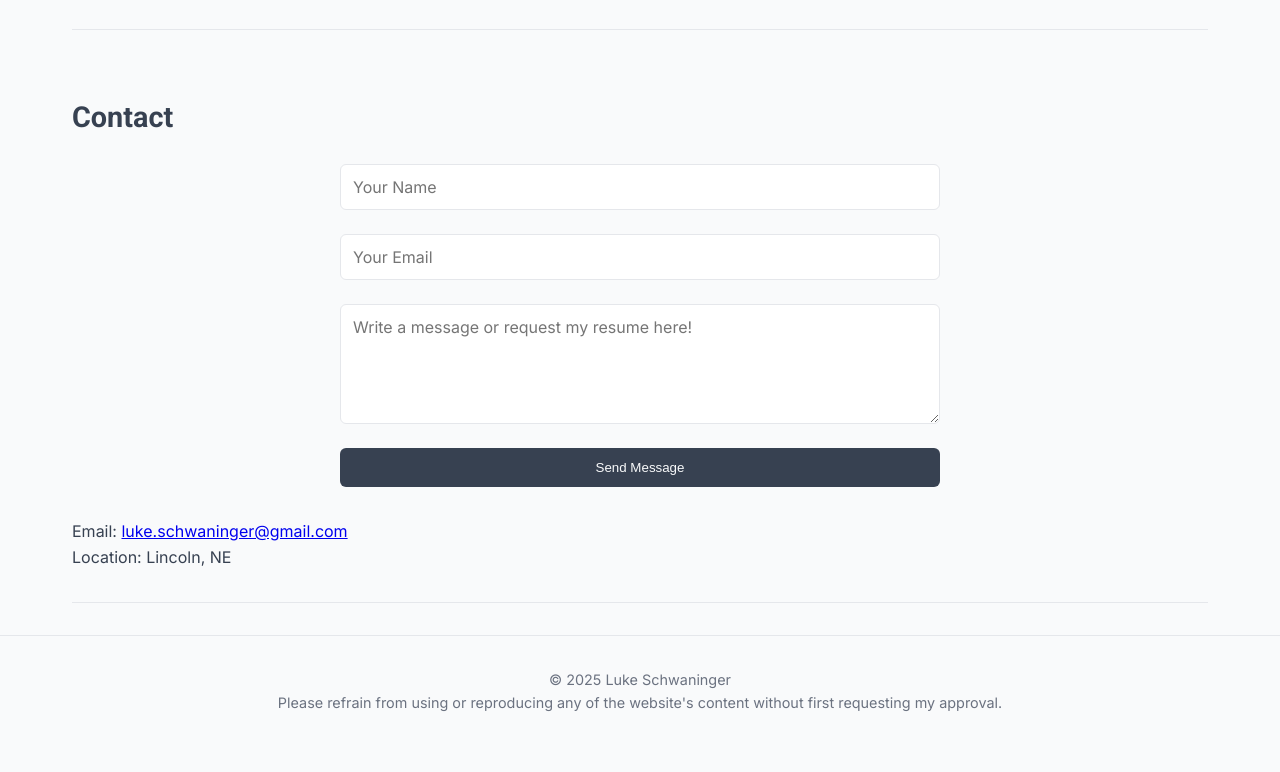
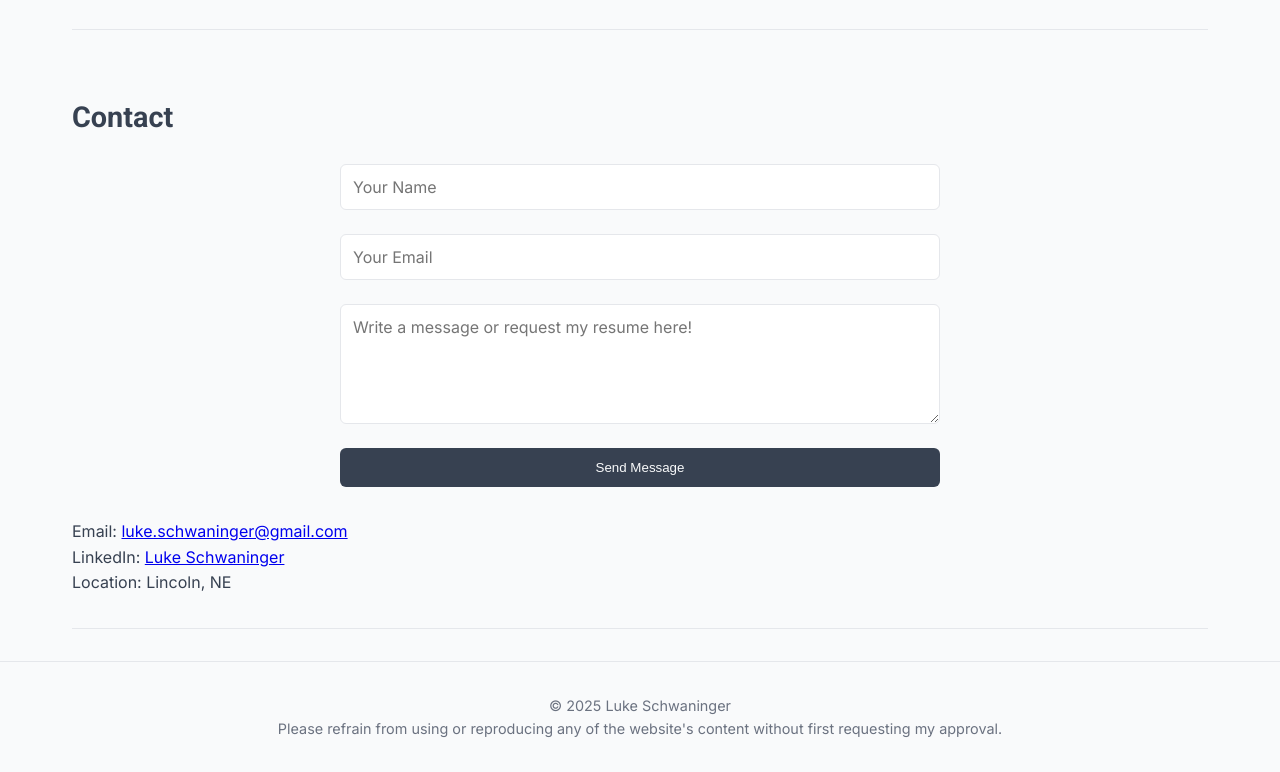
Before and after one commit to lukeschwaninger-cpu/lukeschwaninger.github.io, a plain HTML site: page index.html in a window 1280 px wide. Shown: the part 3236-4008 px from the top of the page. Before the commit the page ends 3982 px from the top, so only its background shows below. Drawn offline with Linux system fonts and the light colour scheme.

Commit message:
Update index.html

```diff
--- a/index.html
+++ b/index.html
@@ -170,6 +170,7 @@
         <button type="submit" class="btn">Send Message</button>
       </form>
       <p>Email: <a href="mailto:luke.schwaninger@gmail.com">luke.schwaninger@gmail.com</a></p>
+      <p>LinkedIn: <a href="https://www.linkedin.com/in/luke-schwaninger-b336642a1/">Luke Schwaninger</a></p>
       <p>Location: Lincoln, NE</p>
     </section>
   </main>
```
